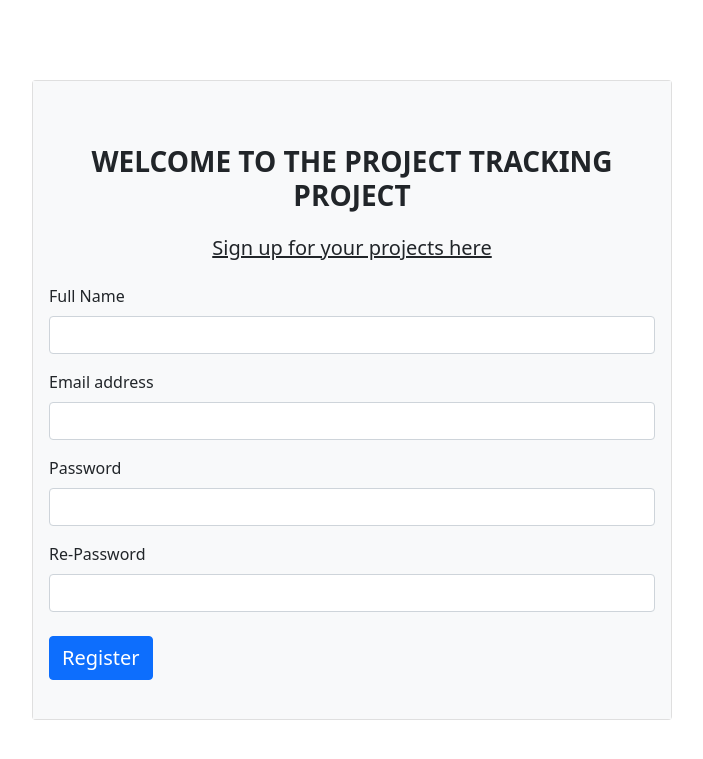
After one commit to BerkayKaramehmetoglu/ProjectTracking, a Django app: page /register/ in a window 1280 px wide. The commit adds this page. Shown: the top 759 px of the page, without its empty margins (288-991 px from the left). Run offline with Django 4.2, Linux system fonts and the light colour scheme; some libraries are stand-ins or nearby versions.

Commit message:
added login page, register page

```diff
--- a/pages/urls.py
+++ b/pages/urls.py
@@ -5,5 +5,6 @@ urlpatterns = [
     path('myproject/', views.myproject, name='myproject'),
     path('myproject/<str:project_name>', views.projectname, name='projectname'),
     path('projects/', views.projects, name='projects'),
+    path('register/', views.register, name='register'),
     path('', views.pages, name='pages')
 ]
--- a/pages/views.py
+++ b/pages/views.py
@@ -13,6 +13,10 @@ def projects(request):
     return render(request, 'pagesTemplate/projects.html')
 
 
+def register(request):
+    return render(request, 'pagesTemplate/register.html')
+
+
 def projectname(request, project_name):
     data = {
         'project_name': project_name
--- a/templates/pagesTemplate/projects.html
+++ b/templates/pagesTemplate/projects.html
@@ -1,5 +1,5 @@
 {% extends "main.html" %}
-{% block title %} Home Pag {% endblock %}
+{% block title %} Home Page {% endblock %}
 {% block content %}
 <h1>hello</h1>
 {% endblock %}
--- /dev/null
+++ b/templates/pagesTemplate/register.html
@@ -0,0 +1,30 @@
+{% load static %}
+<script src="{% static 'js/bootstrap.min.js' %}"></script>
+<link rel="stylesheet" href="{% static 'css/bootstrap.min.css' %}">
+<title> Register | Project Tracking</title>
+<div class="card position-absolute top-50 start-50 translate-middle" style="width: 40rem; height: 40rem;">
+    <div class="card-body bg-light">
+        <h5 class="card-title text-center fw-bold mt-5 fs-3">WELCOME TO THE PROJECT TRACKING PROJECT</h5>
+        <h6 class="card-subtitle mb-2 text-body-secondary text-center fs-5 mt-4 text-decoration-underline">Sign up for
+            your projects here</h6>
+        <form class="mt-4">
+            <div class="mb-3">
+                <label for="exampleInputText1" class="form-label">Full Name</label>
+                <input type="text" class="form-control" id="exampleInputText1">
+            </div>
+            <div class="mb-3">
+                <label for="exampleInputEmail1" class="form-label">Email address</label>
+                <input type="email" class="form-control" id="exampleInputEmail1">
+            </div>
+            <div class="mb-3">
+                <label for="exampleInputPassword1" class="form-label">Password</label>
+                <input type="password" class="form-control" id="exampleInputPassword1">
+            </div>
+            <div class="mb-3">
+                <label for="exampleInputPassword2" class="form-label">Re-Password</label>
+                <input type="password" class="form-control" id="exampleInputPassword2">
+            </div>
+            <button type="submit" class="btn btn-primary mt-2 fs-5">Register</button>
+        </form>
+    </div>
+</div>
```
Also changed, not shown: templates/pagesTemplate/pages.html (+22 -3 lines).
